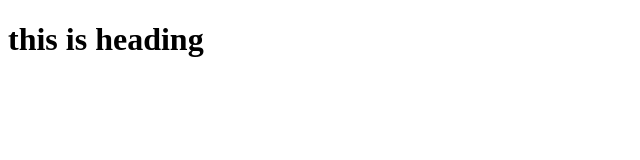
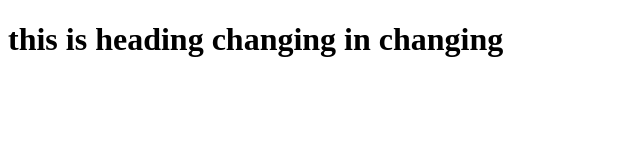
Before and after one commit to aliceK2/testgit, a plain HTML site: page index.htm in a window 1280 px wide. Shown: the whole page, without its empty margins (0-640 px from the left). Drawn offline with Linux system fonts and the light colour scheme.

Commit message:
Changed this, that, and the other thing

```diff
--- a/index.htm
+++ b/index.htm
@@ -7,6 +7,6 @@
     <title>Document</title>
 </head>
 <body>
-    <h1>this is heading</h1>
+    <h1>this is heading changing in changing</h1>
 </body>
 </html>
```
